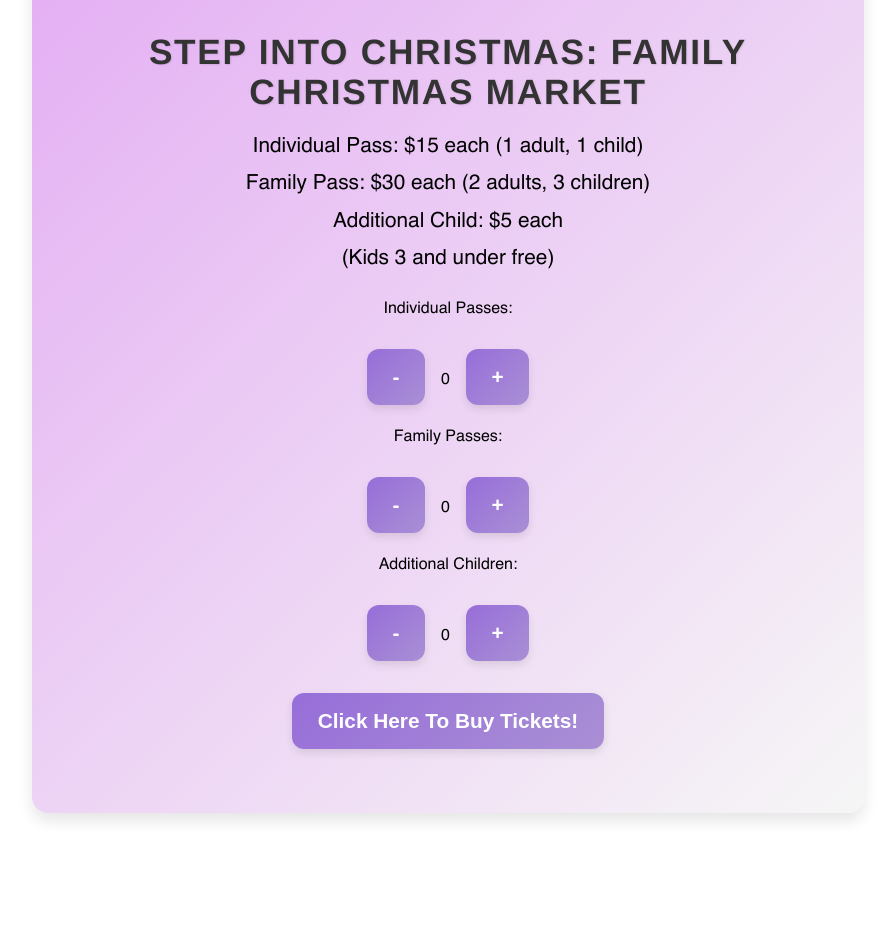
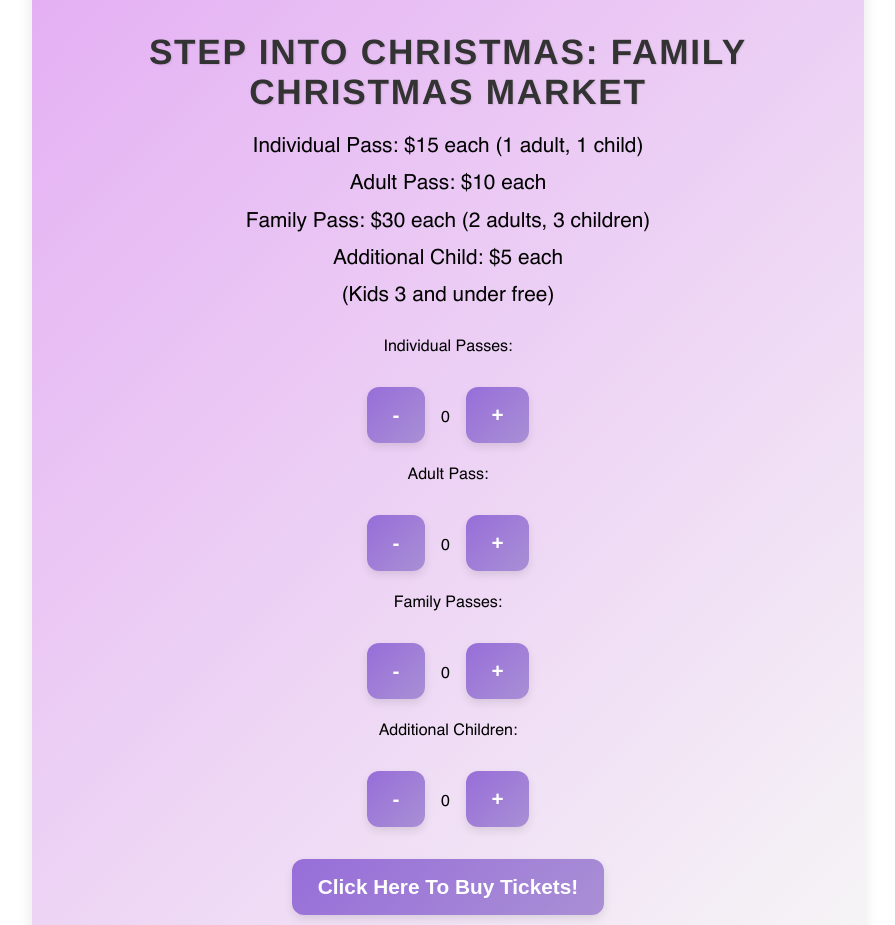
Before and after one commit to ralphdaryn/stepbystepstars, a React (Create React App) app in the folder client/: page /specialevents in a window 1280 px wide. Shown: the part 5240-6165 px from the top of the page, without its empty margins (192-1087 px from the left). Built offline with nearby package versions, Linux system fonts and the light colour scheme.

Commit message:
update adult pass

```diff
--- a/client/src/components/ChristmasMarket/ChristmasMarket.js
+++ b/client/src/components/ChristmasMarket/ChristmasMarket.js
@@ -5,6 +5,7 @@ const ChristmasMarket = ({ handleCheckout }) => {
   const [individualPassQty, setIndividualPassQty] = useState(0);
   const [familyPassQty, setFamilyPassQty] = useState(0);
   const [extraChildQty, setExtraChildQty] = useState(0);
+  const [adultPassQty, setAdultPassQty] = useState(0);
 
   const handleIncrement = (setter, value) => {
     setter(value + 1);
@@ -17,10 +18,10 @@ const ChristmasMarket = ({ handleCheckout }) => {
   const handleCalculateAndCheckout = () => {
     // Add ticket prices directly
     const totalPrice =
-      individualPassQty * 15 + familyPassQty * 30 + extraChildQty * 5;
+      individualPassQty * 15 + adultPassQty * 10 + familyPassQty * 30 + extraChildQty * 5;
 
     // Add total tickets directly (1 pass = 1 ticket)
-    const totalTickets = individualPassQty + familyPassQty + extraChildQty;
+    const totalTickets = individualPassQty + adultPassQty + familyPassQty + extraChildQty;
 
     // Prevent checkout if no tickets are selected
     if (totalTickets === 0) {
@@ -41,6 +42,8 @@ const ChristmasMarket = ({ handleCheckout }) => {
       <h4>Step into Christmas: Family Christmas Market</h4>
       <p>
         Individual Pass: $15 each (1 adult, 1 child)
+        <br />
+        Adult Pass: $10 each
         <br />
         Family Pass: $30 each (2 adults, 3 children)
         <br />
@@ -63,6 +66,22 @@ const ChristmasMarket = ({ handleCheckout }) => {
               onClick={() =>
                 handleIncrement(setIndividualPassQty, individualPassQty)
               }
+            >
+              +
+            </button>
+          </div>
+        </div>
+        <div className="christmas-market__quantity">
+          <label>Adult Pass:</label>
+          <div className="christmas-market__counter">
+            <button
+              onClick={() => handleDecrement(setAdultPassQty, adultPassQty)}
+            >
+              -
+            </button>
+            <span>{adultPassQty}</span>
+            <button
+              onClick={() => handleIncrement(setAdultPassQty, adultPassQty)}
             >
               +
             </button>
```
